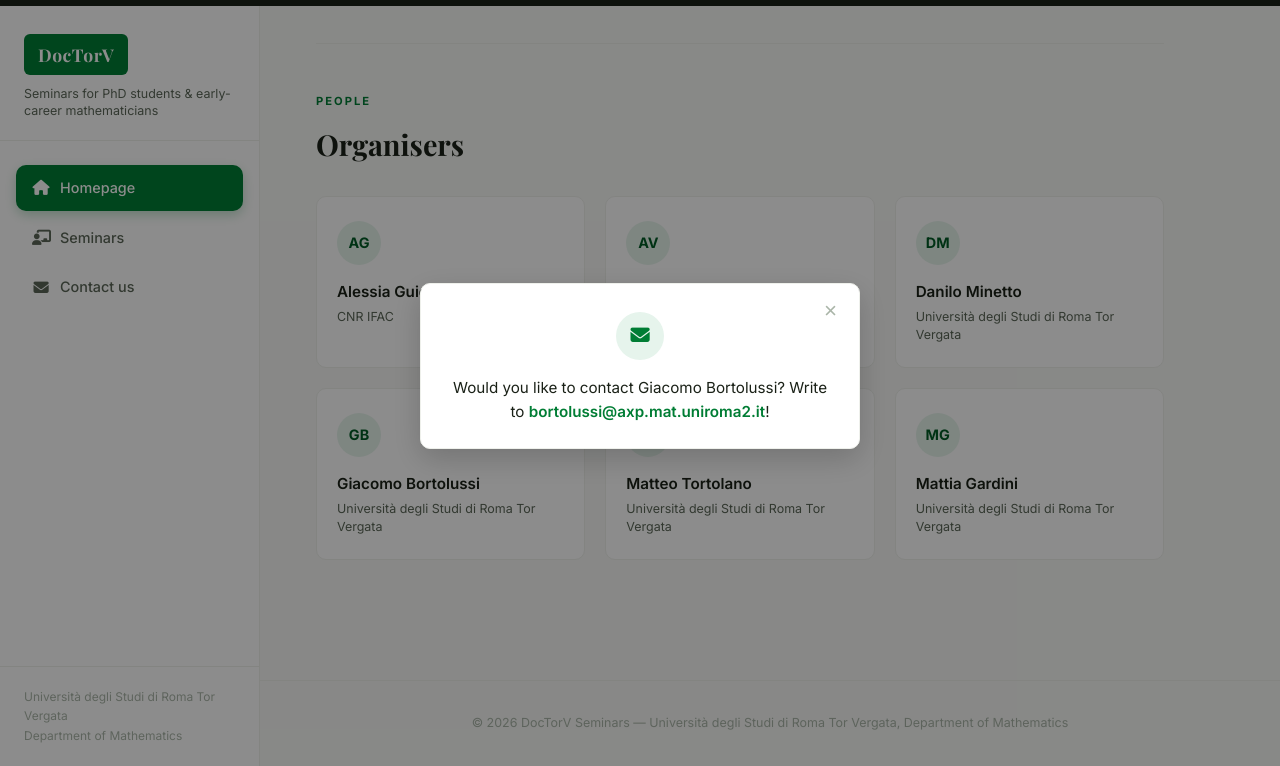
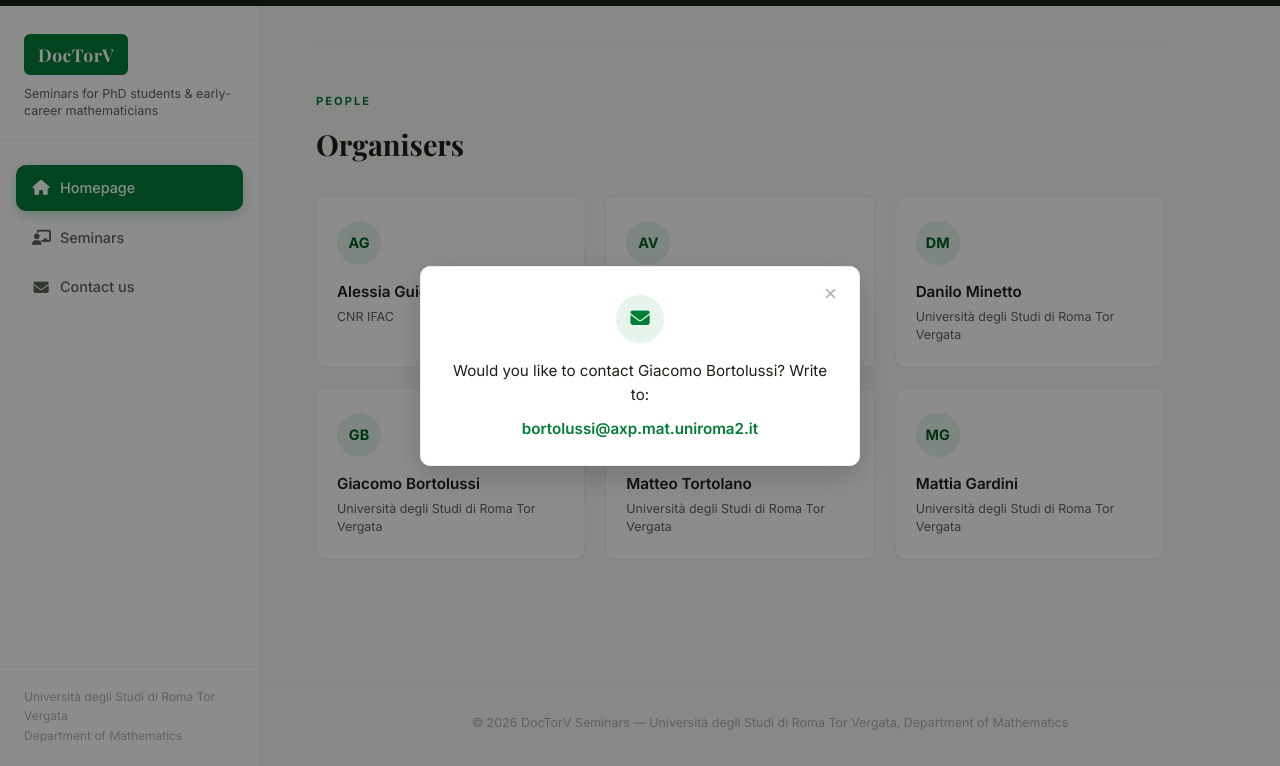
Before and after one commit to danilominetto-png/DocTorVseminars, a plain HTML site: page index.html in a window 1280 px wide. Both pictures are taken after a click on the element 450 px from the left and 1394 px from the top of the page. Shown: the part 920-1686 px from the top of the page. Drawn offline with nearby package versions, Linux system fonts and the light colour scheme.

Commit message:
centering the email link in the modal for better visibility and user experience.

```diff
--- a/index.html
+++ b/index.html
@@ -2841,8 +2841,14 @@ In this talk, we will discuss some geometric properties of a class of surfaces o
     function openOrgModal(name) {
       const info = organiserContacts[name];
       if (!info) return;
-      const itHtml = `Vuoi contattare ${name}? Scrivi a <a href="${info.mailto}">${info.email}</a>!`;
-      const enHtml = `Would you like to contact ${name}? Write to <a href="${info.mailto}">${info.email}</a>!`;
+      const itHtml = `Vuoi contattare ${name}? Scrivi a:<br>
+                      <div style="text-align: center; margin-top: 10px;">
+                        <a href="${info.mailto}">${info.email}</a>
+                      </div>`;
+      const enHtml = `Would you like to contact ${name}? Write to:<br>
+                      <div style="text-align: center; margin-top: 10px;">
+                        <a href="${info.mailto}">${info.email}</a>
+                      </div>`;
       orgModalText.setAttribute('data-it', itHtml);
       orgModalText.setAttribute('data-en', enHtml);
       const currentLang = htmlEl.getAttribute('data-lang') || (langToggle.checked ? 'it' : 'en');
```
